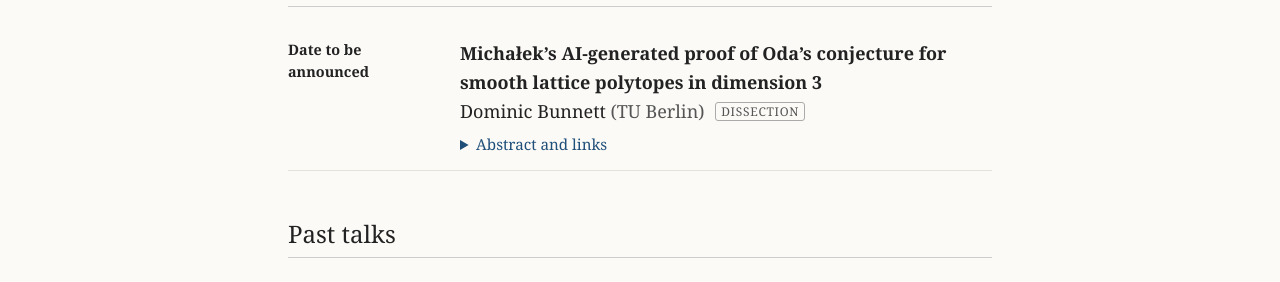
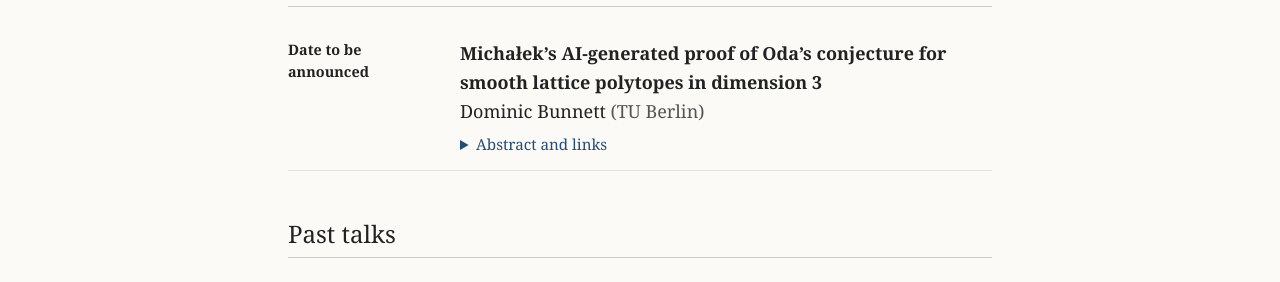
Before and after one commit to dombunnett/dombunnett.github.io, a Jekyll site: the page built from theweekinslop/index.html, in a window 1280 px wide. Shown: the part 530-812 px from the top of the page. Built offline with Jekyll 4.4.1, drawn with Linux system fonts in a browser that asks for light colours.

Commit message:
This Week in Slop: drop format tag from opening talk
Co-Authored-By: Claude Opus 5.5 <noreply@anthropic.com>
Claude-Session: https://claude.ai/code/session_01Pr84cGkkZcQRV8RY9V4d4X

```diff
--- a/_data/slop_talks.yml
+++ b/_data/slop_talks.yml
@@ -25,7 +25,6 @@
   speaker: Dominic Bunnett
   affiliation: TU Berlin
   title: Michałek’s AI-generated proof of Oda’s conjecture for smooth lattice polytopes in dimension 3
-  format: Dissection
   abstract: >
     We discuss Michałek's proof that every smooth lattice 3-polytope is normal, settling Oda's normality question in dimension three. According to the paper's preface, the article is AI-generated apart from the preface itself. The proof was also autoformalised in Lean.
   links:
```
